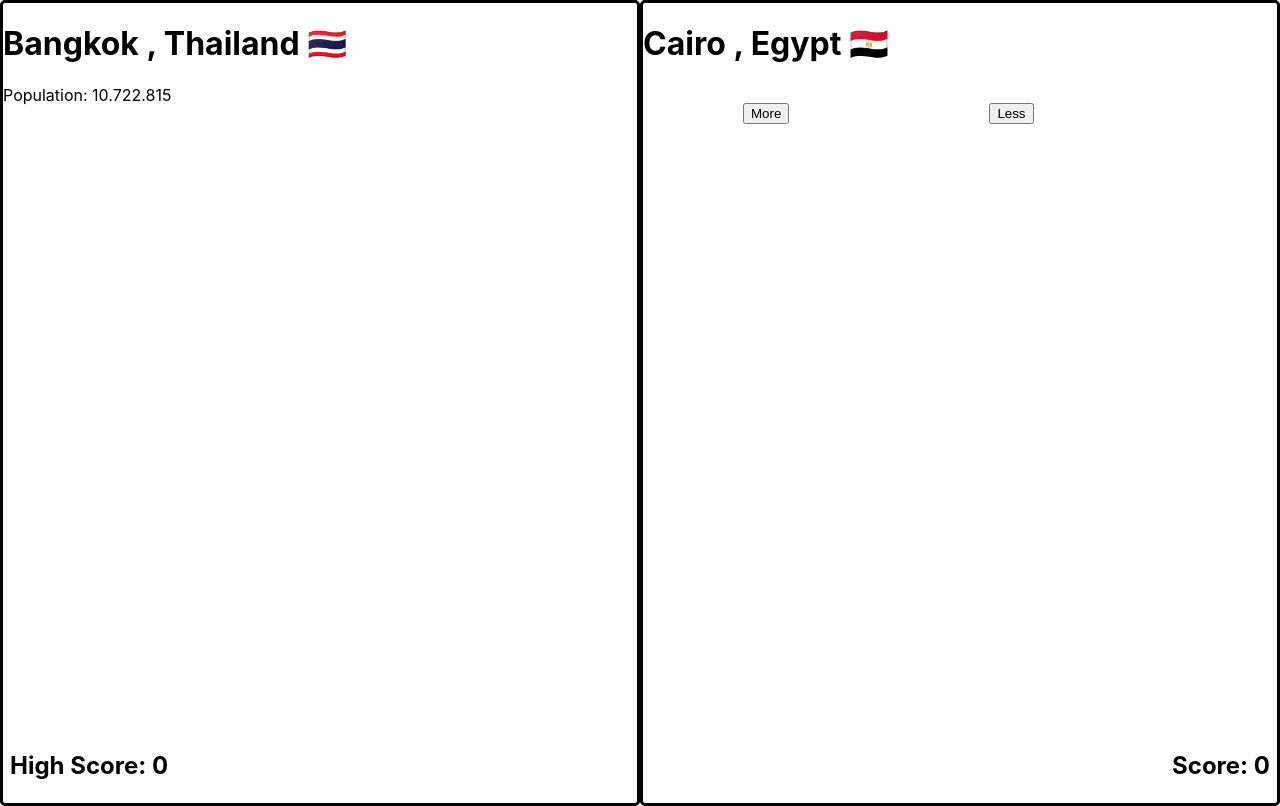
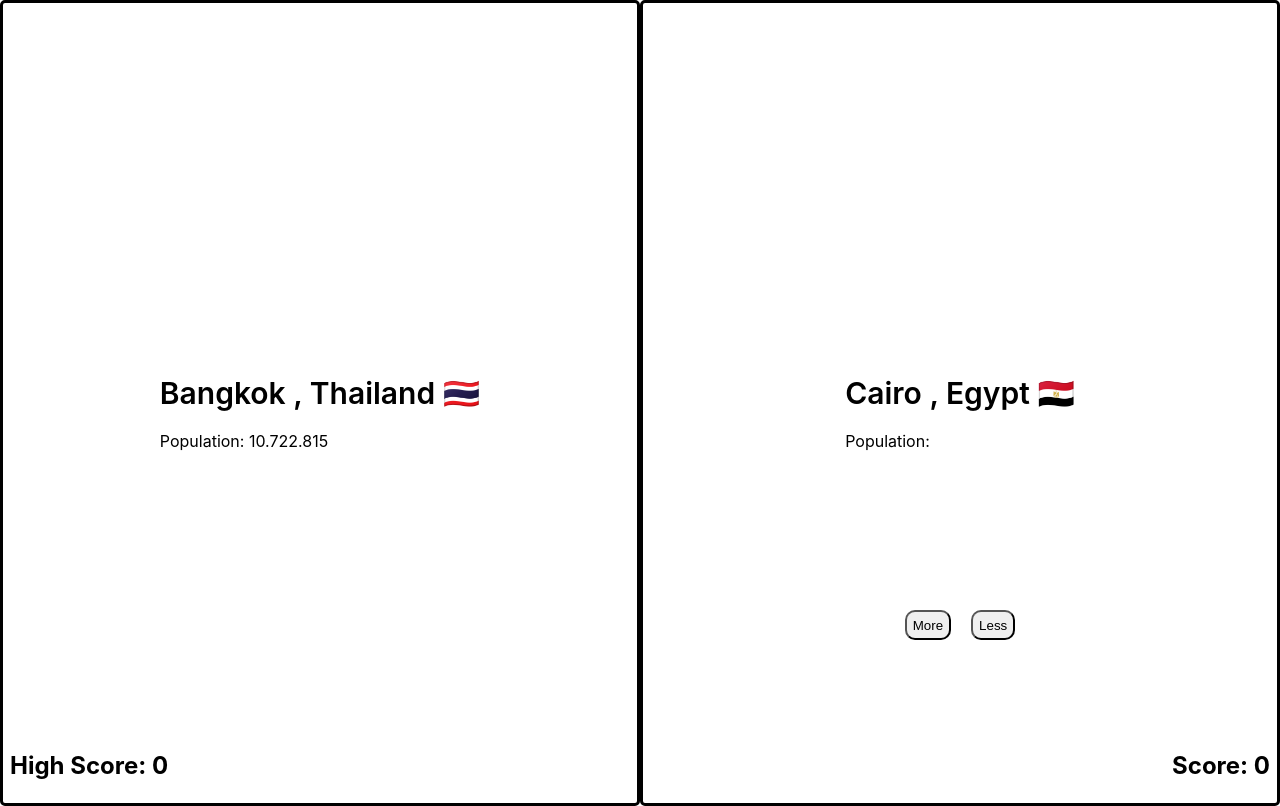
Before and after one commit to maxichiale/more-population-game, a React (Create React App) app: page /game in a window 1280 px wide. Built offline with nearby package versions, Linux system fonts and the light colour scheme.

Commit message:
Game style and and minor bug fixed.

```diff
--- a/src/component/city/City.css
+++ b/src/component/city/City.css
@@ -1,11 +1,23 @@
 .cityBox{
     display: flex;
+    height: 100%;
+    flex-direction: column;
+    justify-content: center;
+    align-items: center;
 }
-.flag{
-    opacity: 0.5;
+.background{
+    opacity: 0.2;
     width: 100%;
+    position: absolute;
+    height: 100%;
 }
 
-.cityInfo{
+.actionsBox{
     position: absolute;
+    bottom: 150px;
 }
+
+.cityTitle{
+    font-weight: 600;
+    font-size: 30px;
+}
--- a/src/component/city/City.tsx
+++ b/src/component/city/City.tsx
@@ -6,16 +6,21 @@ function City(props: any) {
     const getFlagEmoji = (countryCode:any)=>String.fromCodePoint(...[...countryCode.toUpperCase()].map(x=>0x1f1a5+x.charCodeAt()))
 
     let emoji = getFlagEmoji(props.city.code);
+    let population  = props.isActual ? props.city.population.toLocaleString("es") : "";
     return (
         <div className="cityBox">
             {/*<img className="flag" src="https://restcountries.eu/data/col.svg"></img>*/}
             {/*<img className="flag" src="https://flagcdn.com/160x120/gb.png"></img>*/}
+            {/*https://robohash.org/rio%20de%20janeiro*/}
+            {/*<img className="background" src={`https://robohash.org/${props.city.city}`}></img>*/}
+            {/*<img className="background" src=""></img>*/}
             <div className="cityInfo">
-                <h1>{props.city.city} , {props.city.country} {emoji}</h1>
-                {props.isActual ? (
-                //todo tomar el es/en del navegador
-                    <p> { "Population: " + props.city.population.toLocaleString("es")} </p>
-                ):""}
+                <h1 className="cityTitle">{props.city.city} , {props.city.country} {emoji}</h1>
+                <span> { "Population: "} </span>
+                <span> {population} </span>
+            </div>
+            <div className="actionsBox">
+                {props.children}
             </div>
         </div>
     );
--- a/src/pages/game/Game.css
+++ b/src/pages/game/Game.css
@@ -44,6 +44,7 @@ height: 100vh;
     margin-left: 10px;
 }
 .actionButton{
-    /* acomodar*/
-    margin:100px;
+    margin:10px;
+    border-radius: 10px;
+    height: 30px;
 }
--- a/src/pages/game/Game.tsx
+++ b/src/pages/game/Game.tsx
@@ -27,8 +27,8 @@ function Game() {
 
     const checkResult = (more:boolean) =>{
         if(more){
-        if(data[actualCityPosition].population < data[randomNumber].population){
-            setActualCityPosition(randomNumber);
+        if(data[actualCityPosition].population < data[gameCityPosition].population){
+            setActualCityPosition(gameCityPosition);
             let random = randomIntFromInterval(0,99);
 
             if(random == actualCityPosition)
@@ -41,13 +41,14 @@ function Game() {
             setGameCityPosition(random);
             setScore(score+1);
         }
-        else
+        else{
             console.log("no acerto")
             history.push("/lost");
         }
+        }
         else{
-            if(data[actualCityPosition].population > data[randomNumber].population) {
-                setActualCityPosition(randomNumber);
+            if(data[actualCityPosition].population > data[gameCityPosition].population) {
+                setActualCityPosition(gameCityPosition);
                 let random = randomIntFromInterval(0,99);
 
                 if(random == actualCityPosition)
@@ -77,11 +78,10 @@ function Game() {
                     <City city={data[actualCityPosition]} isActual/>
                     </div>
                     <div className="boxSecondCity">
-                    <City city={data[randomNumber]}/>
-                        {/*<div className="actionButtonsBox">*/}
-                            <button className="actionButton" onClick={() =>checkResult(true)}> More</button>
-                            <button className="actionButton" onClick={() =>checkResult(false)}> Less</button>
-                        {/*</div>*/}
+                    <City city={data[gameCityPosition]}>
+                        <button className="actionButton" onClick={() =>checkResult(true)}> More</button>
+                        <button className="actionButton" onClick={() =>checkResult(false)}> Less</button>
+                    </City>
                     </div>
                 </div>
             <div className="score">
--- a/src/pages/home/Home.css
+++ b/src/pages/home/Home.css
@@ -47,6 +47,7 @@
     color: #000000;
     letter-spacing: 1px;
     text-align: center;
+    font-weight: 600;
 }
 
 .play{
```
